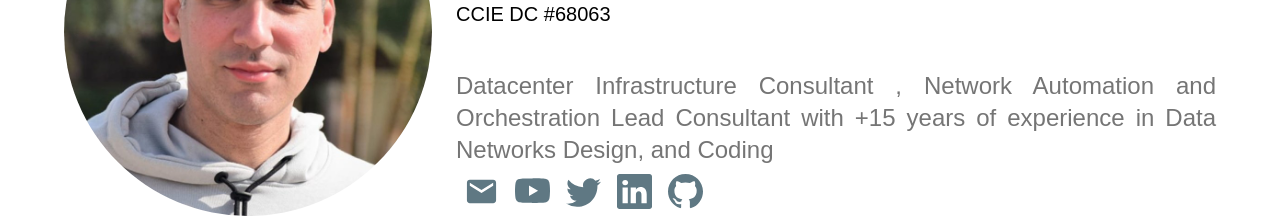
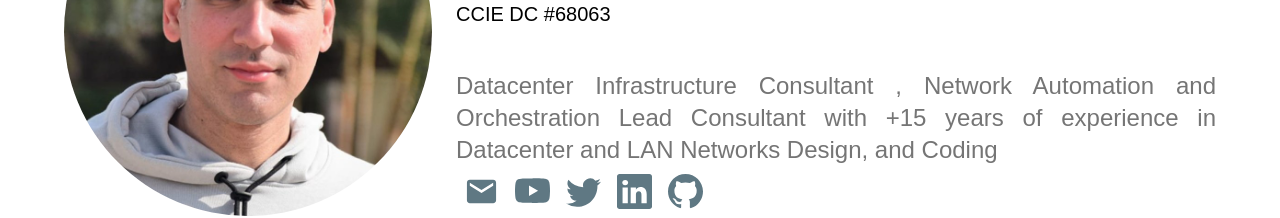
Before and after one commit to Kareem-BinaryBeats/myprotofolio, a React (Create React App) app: page / in a window 1280 px wide. Shown: the part 250-468 px from the top of the page. Built offline with nearby package versions, Linux system fonts and the light colour scheme; a web font is replaced by a local one.

Commit message:
update 19 April-v#2

```diff
--- a/src/components/me.jsx
+++ b/src/components/me.jsx
@@ -23,7 +23,7 @@ function Main() {
     return (
       <Grid item>
         <Tooltip title={label}>
-          <IconButton aria-label={label} color={"primary"} href={link}>
+          <IconButton aria-label={label} color={"primary"} href={link} target="_blank">
             {icon}
           </IconButton>
         </Tooltip>
@@ -81,7 +81,7 @@ function Main() {
             <Box>
               <Typography variant="h5" align="justify" color={grey[600]}>
               Datacenter Infrastructure Consultant , Network Automation and Orchestration Lead Consultant with +15 years of
-                experience in Data Networks Design, and Coding
+                experience in Datacenter and LAN Networks Design, and Coding
               </Typography>
             </Box>
             <Stack direction='row'>
@@ -92,7 +92,7 @@ function Main() {
               </Tooltip>
 
               <SocialIcon
-                link="https://www.youtube.com/channel/UCZ7O2hhJx4O2Xk8wKJMs-jw"
+                link="https://www.youtube.com/channel/UC7eeHsZI9UK0JCcCredpxmg"
                 label="visit my youtube channel"
                 icon={<BsYoutube size="35px" />}
               />
```
Also changed, not shown: 1 other file (tests, documents, lock files or other folders).
